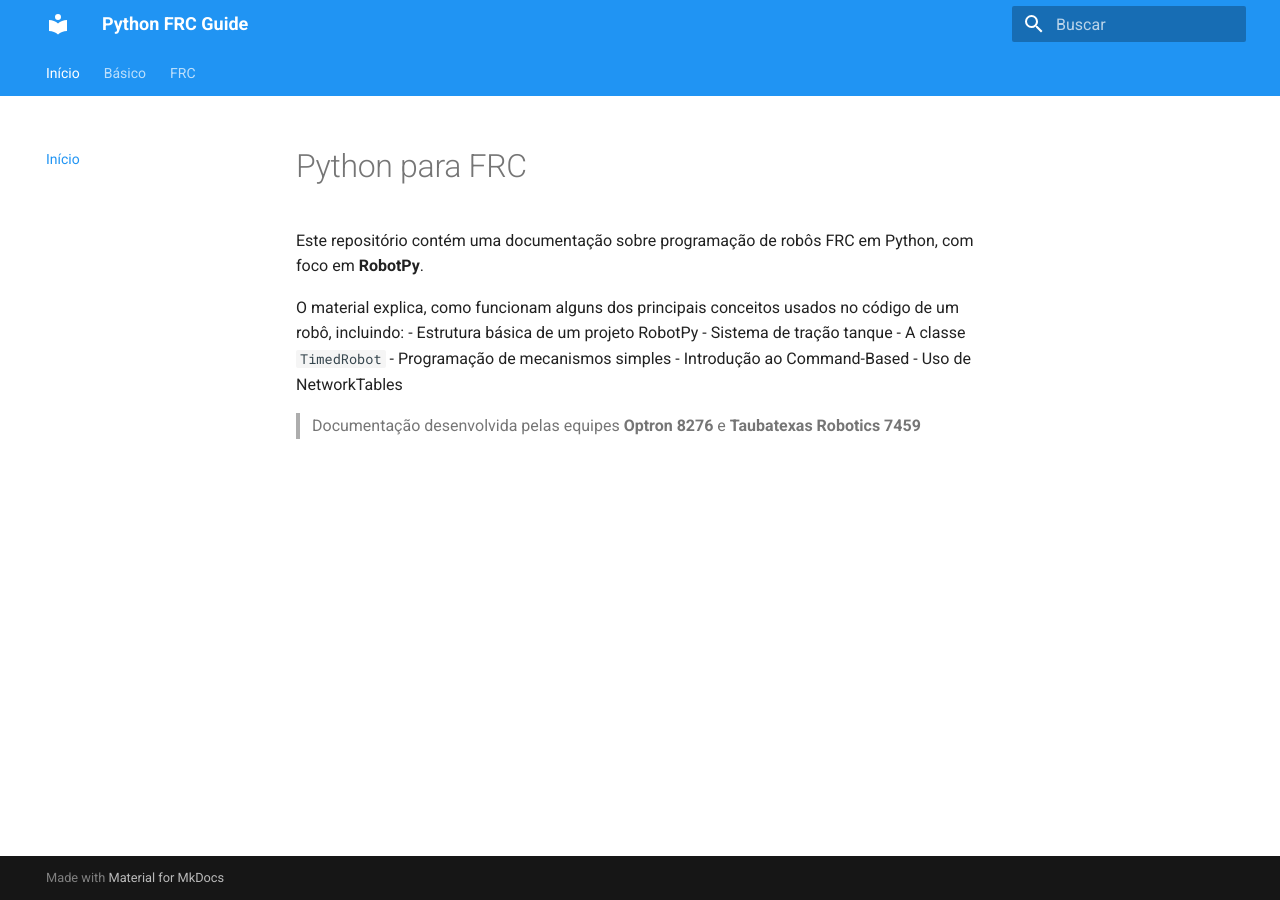
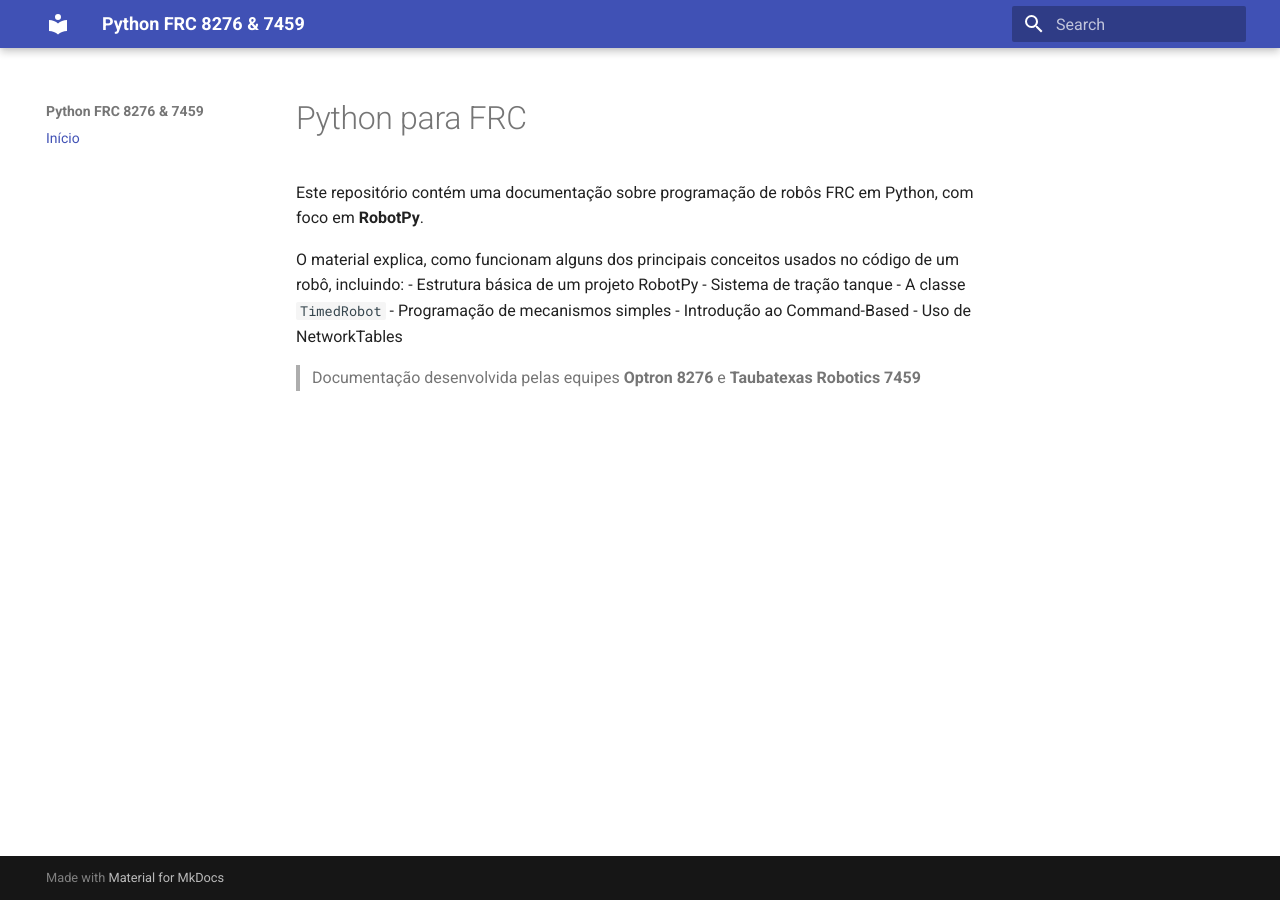
Before and after one commit to moretti8276/python-frc-8276-7459, an MkDocs documentation site: the page built from docs/index.md, in a window 1280 px wide. Built offline with MkDocs 1.6.1 and Material for MkDocs 9.7.7, drawn with Linux system fonts in a browser that asks for light colours; some of the changed lines change nothing that is shown.

Commit message:
Update mkdocs.yml

```diff
--- a/mkdocs.yml
+++ b/mkdocs.yml
@@ -1,25 +1,7 @@
-site_name: Python FRC Guide
-site_description: Documentação de Python para equipes FRC
-site_author: FRC Teams 8276 & 7459
+site_name: Python FRC 8276 & 7459
+
+nav:
+  - Início: index.md
 
 theme:
   name: material
-  language: pt
-  palette:
-    - scheme: default
-      primary: blue
-      accent: light blue
-  features:
-    - navigation.tabs
-    - navigation.top
-    - search.highlight
-    - search.suggest
-
-nav:
-  - Início: index.md
-  - Básico:
-      - O que é Python: basico/python.md
-      - Instalação: basico/instalacao.md
-  - FRC:
-      - RobotPy: frc/robotpy.md
-      - TimedRobot: frc/timedrobot.md
```
